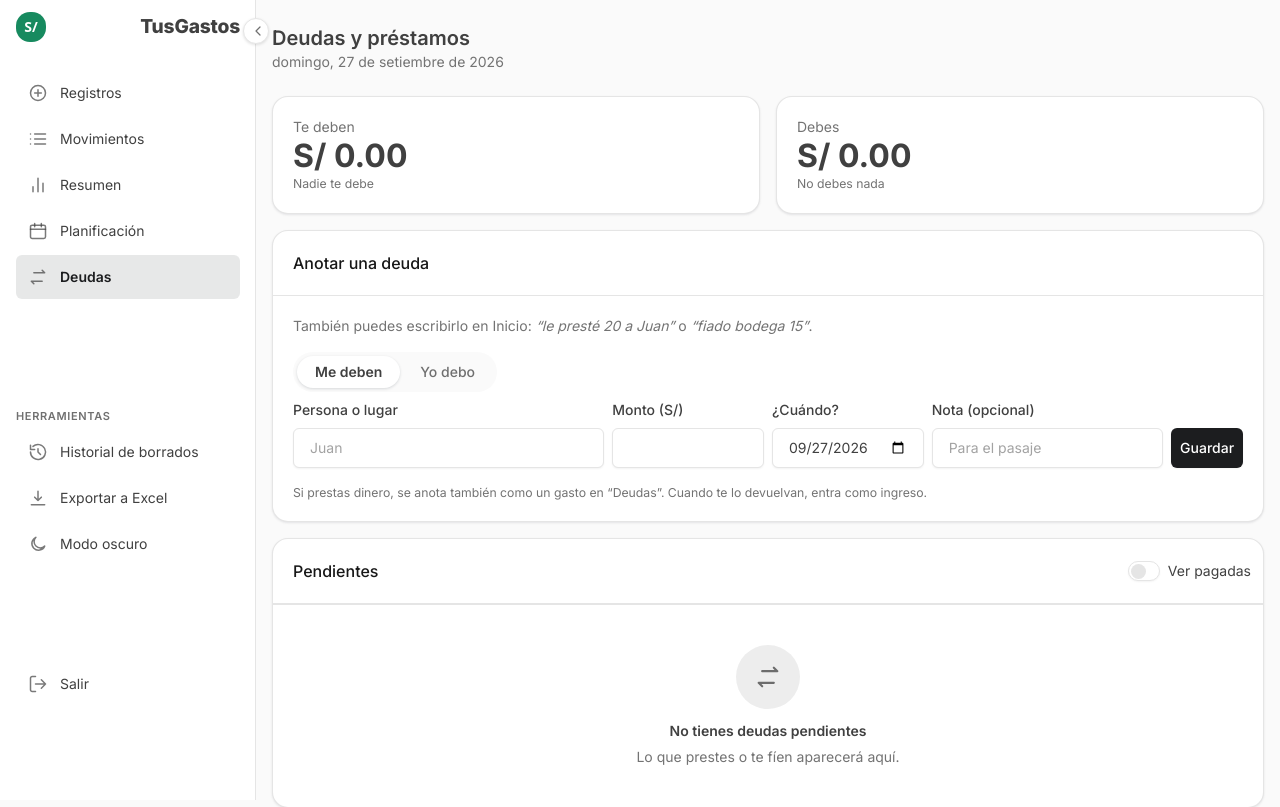
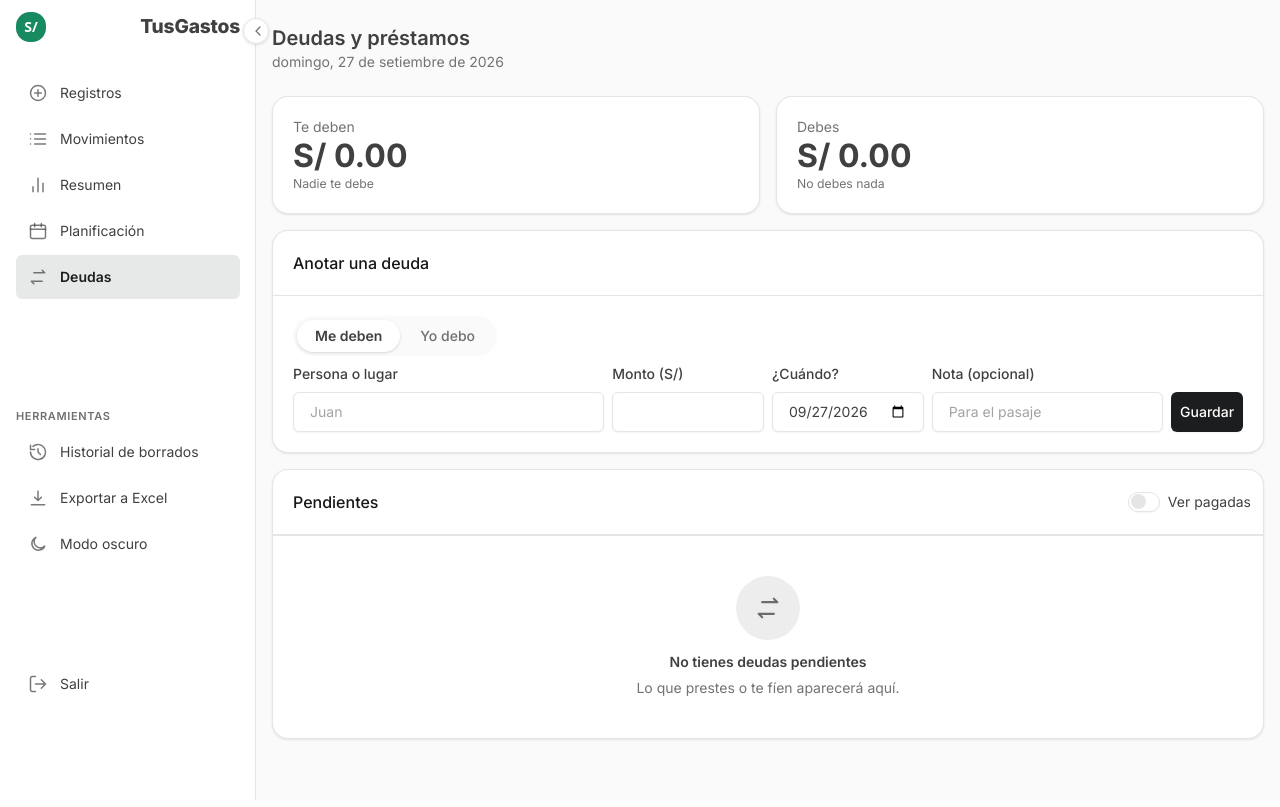
Before and after one commit to solitarioo1/gastos-test, a Flask app: page /deudas in a window 1280 px wide. Shown: the top 807 px of the page. Run offline with Flask 3, Linux system fonts and the light colour scheme; the visitor is signed in with stand-in values (Sample User, id 1); data that the repository does not hold is empty; parts of the project's set-up code (start-up, migrations or seed data) failed here and were passed over; some libraries are stand-ins or nearby versions.

Commit message:
menos texto

```diff
--- a/static/deudas.js
+++ b/static/deudas.js
@@ -8,10 +8,6 @@ function elegirTipo(tipo) {
   tipoNuevo = tipo;
   document.querySelectorAll("#form-deuda [role=radio]").forEach((b) => b.setAttribute("aria-checked", b.dataset.tipo === tipo ? "true" : "false"));
   $("d-persona").placeholder = tipo === "me_deben" ? "Juan" : "Bodega de la esquina";
-  $("d-ayuda").textContent =
-    tipo === "me_deben"
-      ? "Si prestas dinero, se anota también como un gasto en “Deudas”. Cuando te lo devuelvan, entra como ingreso."
-      : "Lo que debes no toca tus gastos hasta que lo pagues. Ahí se anota como gasto en “Deudas”.";
 }
 document.querySelectorAll("#form-deuda [role=radio]").forEach((b) => b.addEventListener("click", () => elegirTipo(b.dataset.tipo)));
 
--- a/templates/deudas.html
+++ b/templates/deudas.html
@@ -23,7 +23,6 @@
     <div class="card">
       <div class="card-header"><h3 class="card-title">Anotar una deuda</h3></div>
       <div class="card-body">
-        <p class="text-secondary">También puedes escribirlo en Inicio: <em>“le presté 20 a Juan”</em> o <em>“fiado bodega 15”</em>.</p>
         <form id="form-deuda" class="row g-2 align-items-end" novalidate>
           <div class="col-12">
             <div class="segmentado" role="radiogroup" aria-label="¿Quién debe?">
@@ -52,7 +51,6 @@
           </div>
         </form>
         <div id="d-error" class="text-danger mt-2" role="alert" hidden></div>
-        <p class="text-secondary small mt-3 mb-0" id="d-ayuda">Si prestas dinero, se anota también como un gasto en “Deudas”. Cuando te lo devuelvan, entra como ingreso.</p>
       </div>
     </div>
   </div>
--- a/templates/historial.html
+++ b/templates/historial.html
@@ -4,7 +4,6 @@
 {% block titulo_pagina %}Historial de borrados{% endblock %}
 {% block contenido %}
 <div class="angosto">
-  <p class="text-secondary">Todo lo que se ha borrado en la app: gastos, ingresos, deudas, gastos fijos y categorías. Solo para consultar qué pasó; no se puede recuperar nada desde aquí. Si acabas de borrar algo, usa el botón «Deshacer» que aparece al momento.</p>
   <div class="card">
     <div id="lista" class="lista-mov"></div>
     <div id="vacio" class="estado-vacio" hidden>
--- a/templates/inicio.html
+++ b/templates/inicio.html
@@ -128,7 +128,6 @@
     <div class="card h-100">
       <div class="card-header"><h3 class="card-title">Repetir con un toque</h3></div>
       <div class="card-body">
-        <p class="text-secondary small mb-2">Tus gastos de siempre. Toca uno y se anota hoy.</p>
         <div class="d-flex flex-wrap gap-2" id="frecuentes"></div>
       </div>
     </div>
--- a/templates/planificacion.html
+++ b/templates/planificacion.html
@@ -14,7 +14,6 @@
     <div class="card">
       <div class="card-header"><h3 class="card-title">Cuánto quieres gastar como máximo cada mes</h3></div>
       <div class="card-body">
-        <p class="text-secondary">Pon un tope en las categorías donde más se te va la plata. En Inicio te avisamos cuando llegues al 80 %.</p>
         <ul id="lista-topes" class="lista-plana"></ul>
       </div>
     </div>
@@ -24,7 +23,6 @@
     <div class="card mb-3">
       <div class="card-header"><h3 class="card-title">Agregar un gasto fijo</h3></div>
       <div class="card-body">
-        <p class="text-secondary">Alquiler, luz, celular, pensión… Se anotan solos el día que dices, cada mes, para que no se te olvide ninguno.</p>
         <form id="form-fijo" class="row g-2 align-items-end" novalidate>
           <div class="col-12 col-md-4">
             <label class="form-label" for="fijo-concepto">Concepto</label>
@@ -69,8 +67,7 @@
 
   <section id="panel-categorias" aria-labelledby="tab-categorias" hidden>
     <div class="card mb-3">
-      <div class="card-body d-flex flex-wrap gap-3 align-items-center justify-content-between">
-        <p class="text-secondary mb-0" style="max-width: 560px">Aquí ves todas las categorías. Las de fábrica ya vienen listas; crea las tuyas (fútbol, negocio, iglesia…) y úsalas al anotar. Si una no existe, la app te pregunta y la aprende.</p>
+      <div class="card-body d-flex flex-wrap gap-3 align-items-center">
         <button type="button" class="btn btn-primary" id="nueva-categoria">{{ icono('mas', 18) }}<span>Nueva categoría</span></button>
       </div>
     </div>
```
